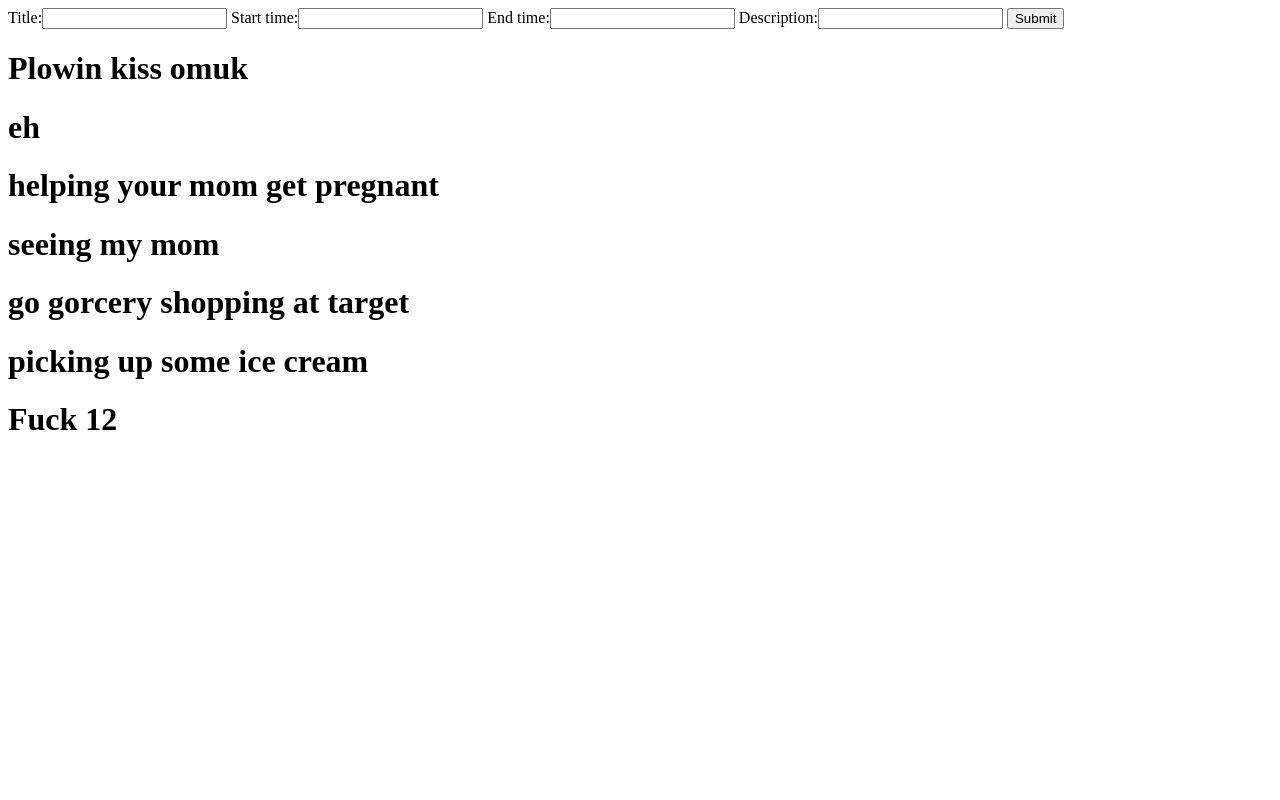
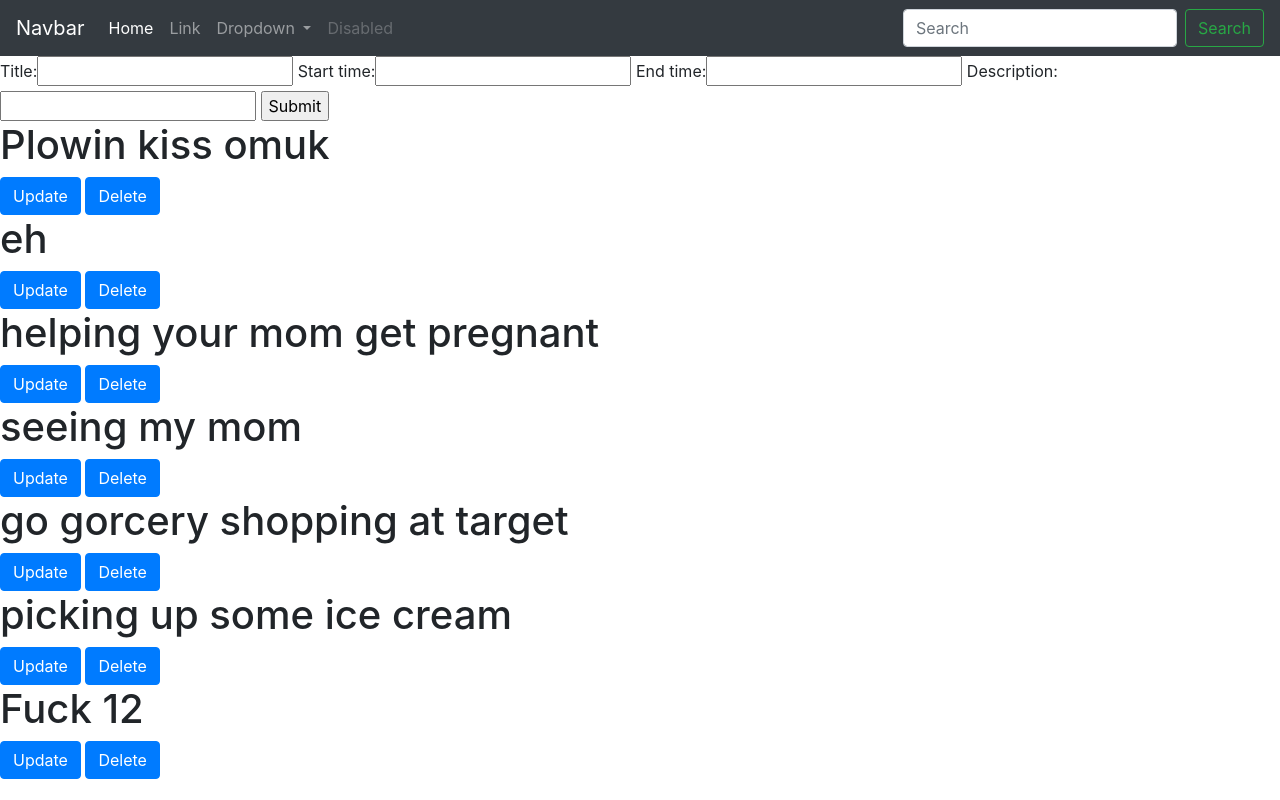
Before and after one commit to Aayush-Bhagat/Sharendar, a Django app: page / in a window 1280 px wide. Run offline with Django 3.2, Linux system fonts and the light colour scheme; data comes from the database, SQL or seed files in the repository; both versions use the stored data as it was after the commit; some libraries are stand-ins or nearby versions.

Commit message:
These bitches are hoes

```diff
--- /dev/null
+++ b/sharendarapp/backend/templates/backend/index.html
@@ -0,0 +1,55 @@
+<!doctype html>
+<html lang="en">
+  <head>
+    <!-- Required meta tags -->
+    <meta charset="utf-8">
+    <meta name="viewport" content="width=device-width, initial-scale=1, shrink-to-fit=no">
+
+    <!-- Bootstrap CSS -->
+    <link rel="stylesheet" href="https://stackpath.bootstrapcdn.com/bootstrap/4.5.0/css/bootstrap.min.css" integrity="sha384-9aIt2nRpC12Uk9gS9baDl411NQApFmC26EwAOH8WgZl5MYYxFfc+NcPb1dKGj7Sk" crossorigin="anonymous">
+
+    <title>Hello, world!</title>
+  </head>
+  <body>
+    <nav class="navbar navbar-expand-lg navbar-dark bg-dark">
+        <a class="navbar-brand" href="#">Navbar</a>
+        <button class="navbar-toggler" type="button" data-toggle="collapse" data-target="#navbarSupportedContent" aria-controls="navbarSupportedContent" aria-expanded="false" aria-label="Toggle navigation">
+          <span class="navbar-toggler-icon"></span>
+        </button>
+
+        <div class="collapse navbar-collapse" id="navbarSupportedContent">
+          <ul class="navbar-nav mr-auto">
+            <li class="nav-item active">
+              <a class="nav-link" href="#">Home <span class="sr-only">(current)</span></a>
+            </li>
+            <li class="nav-item">
+              <a class="nav-link" href="#">Link</a>
+            </li>
+            <li class="nav-item dropdown">
+              <a class="nav-link dropdown-toggle" href="#" id="navbarDropdown" role="button" data-toggle="dropdown" aria-haspopup="true" aria-expanded="false">
+                Dropdown
+              </a>
+              <div class="dropdown-menu" aria-labelledby="navbarDropdown">
+                <a class="dropdown-item" href="#">Action</a>
+                <a class="dropdown-item" href="#">Another action</a>
+                <div class="dropdown-divider"></div>
+                <a class="dropdown-item" href="#">Something else here</a>
+              </div>
+            </li>
+            <li class="nav-item">
+              <a class="nav-link disabled" href="#" tabindex="-1" aria-disabled="true">Disabled</a>
+            </li>
+          </ul>
+          <form class="form-inline my-2 my-lg-0">
+            <input class="form-control mr-sm-2" type="search" placeholder="Search" aria-label="Search">
+            <button class="btn btn-outline-success my-2 my-sm-0" type="submit">Search</button>
+          </form>
+        </div>
+      </nav>
+    <!-- Optional JavaScript -->
+    <!-- jQuery first, then Popper.js, then Bootstrap JS -->
+    <script src="https://code.jquery.com/jquery-3.5.1.slim.min.js" integrity="sha384-DfXdz2htPH0lsSSs5nCTpuj/zy4C+OGpamoFVy38MVBnE+IbbVYUew+OrCXaRkfj" crossorigin="anonymous"></script>
+    <script src="https://cdn.jsdelivr.net/npm/popper.js@1.16.0/dist/umd/popper.min.js" integrity="sha384-Q6E9RHvbIyZFJoft+2mJbHaEWldlvI9IOYy5n3zV9zzTtmI3UksdQRVvoxMfooAo" crossorigin="anonymous"></script>
+    <script src="https://stackpath.bootstrapcdn.com/bootstrap/4.5.0/js/bootstrap.min.js" integrity="sha384-OgVRvuATP1z7JjHLkuOU7Xw704+h835Lr+6QL9UvYjZE3Ipu6Tp75j7Bh/kR0JKI" crossorigin="anonymous"></script>
+  </body>
+</html>
--- a/sharendarapp/backend/templates/backend/list.html
+++ b/sharendarapp/backend/templates/backend/list.html
@@ -1,5 +1,6 @@
 <!DOCTYPE html>
 
+{% include "backend/index.html"%}
 <form method="POST" action="">
     {% csrf_token %}
     {{form}}
@@ -8,4 +9,7 @@
 
 {% for event in events%}
     <h1> {{event.title}} </h1>
+    <button class="btn btn-primary"> <a  href="{% url 'update_event' event.id %}">  </a> Update </button>
+    <button class="btn btn-primary"> <a  href="{% url 'delete_event' event.id %}">  </a> Delete </button>
+
 {%endfor%}
--- /dev/null
+++ b/sharendarapp/backend/templates/backend/update.html
@@ -0,0 +1,5 @@
+<form method="POST" action="">
+    {% csrf_token %}
+    {{form}}
+    <input type="submit">
+</form>
--- a/sharendarapp/backend/urls.py
+++ b/sharendarapp/backend/urls.py
@@ -4,4 +4,8 @@ from . import views
 
 urlpatterns = [
    path('',views.home),
+   path('update/<str:pk>/', views.updateEvent, name= "update_event"),
+   path('delete/<str:pk>/', views.deleteEvent, name= "delete_event"),
+   path('register', views.registerUser, name="register")
+
 ]
--- a/sharendarapp/backend/views.py
+++ b/sharendarapp/backend/views.py
@@ -2,6 +2,7 @@ from django.shortcuts import render, redirect
 from django.http import HttpResponse
 from .models import *
 from .forms import *
+from django.contrib.auth.forms import UserCreationForm
 
 def home(request):
     events = Events.objects.all()
@@ -20,3 +21,40 @@ def home(request):
     }
 
     return render(request, 'backend/list.html', context)
+
+def updateEvent(request, pk):
+    event = Events.objects.get(id = pk)
+
+    form = EventForm(instance= event)
+
+    if request.method == 'POST':
+        form = EventForm(request.POST, instance=event)
+        if form.is_valid():
+            form.save()
+            return redirect('/')
+
+    context = {
+        'form': form
+    }
+
+    return render(request, 'backend/update.html', context)
+
+def deleteEvent(request, pk):
+    event = Events.objects.get(id = pk)
+
+    if request.method == 'POST':
+        event.delete()
+        return redirect('/')
+
+    context = {
+        'event' : event
+    }
+
+    return render(request, 'backend/delete.html', context)
+
+def registerUser(request):
+    form = UserCreationForm()
+    context = {
+        'form': form
+    }
+    return render(request, 'backend/register.html', context)
--- a/sharendarapp/sharendarapp/urls.py
+++ b/sharendarapp/sharendarapp/urls.py
@@ -15,8 +15,10 @@ Including another URLconf
 """
 from django.contrib import admin
 from django.urls import path, include
+from backend import views
 
 urlpatterns = [
     path('admin/', admin.site.urls),
-    path('',include("backend.urls"))
+    path('',include("backend.urls")),
+
 ]
```
Also changed, not shown: sharendarapp/backend/templates/backend/Register.html (added, +7 -0 lines), sharendarapp/backend/templates/backend/delete.html (added, +10 -0 lines), sharendarapp/db.sqlite3.
